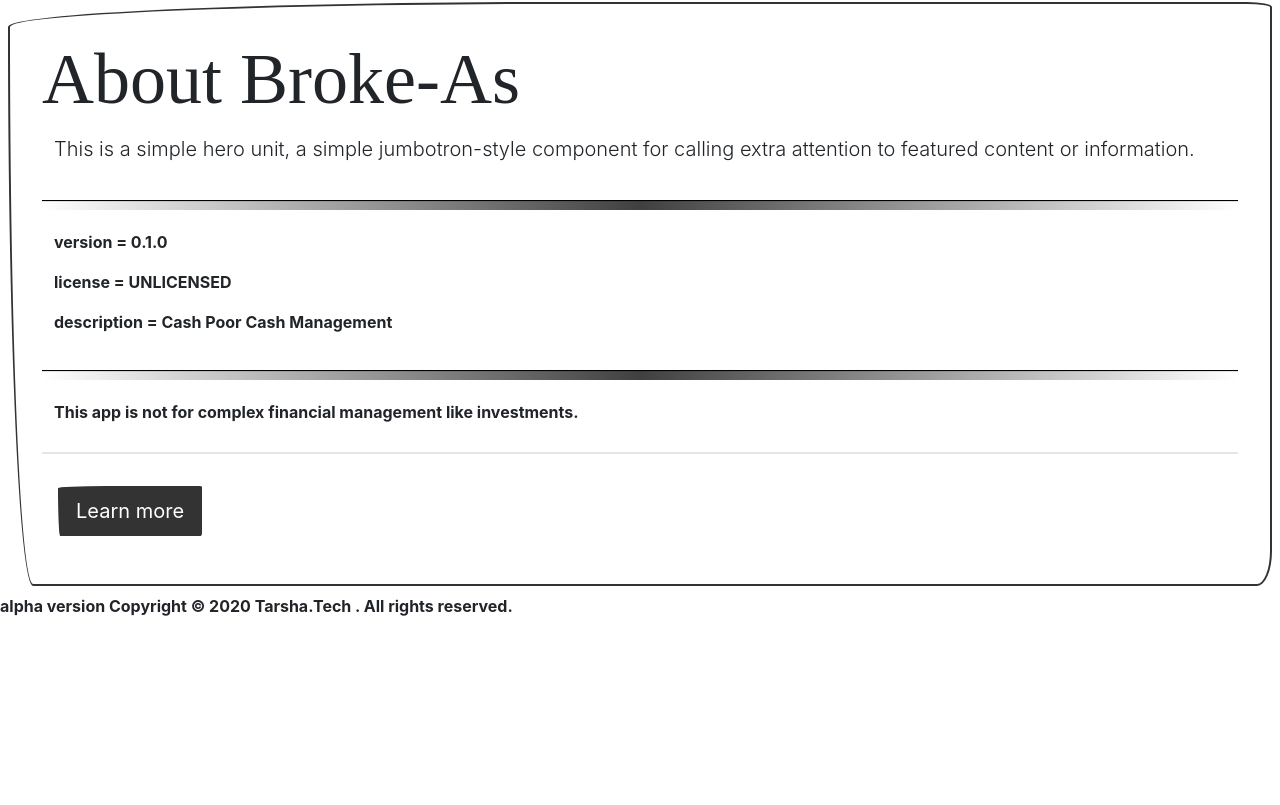
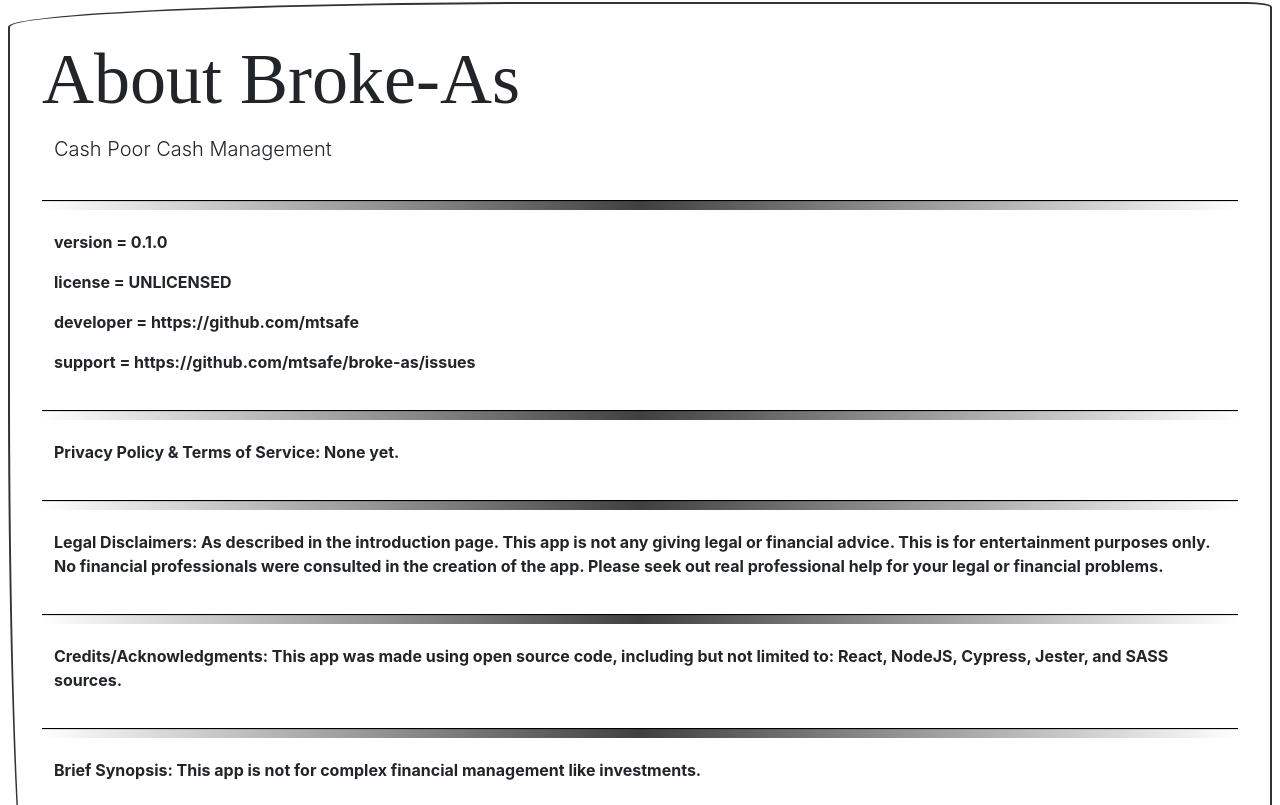
Before and after one commit to mtsafe/broke-as, a React (Create React App) app: page /about in a window 1280 px wide. Shown: the part 255-1060 px from the top of the page. Before the commit the page ends 873 px from the top, so only its background shows below. Built offline with nearby package versions, Linux system fonts and the light colour scheme; a web font is replaced by a local one.

Commit message:
Update about-page.component.jsx
Added new content to the page.

```diff
--- a/src/pages/about-page/about-page.component.jsx
+++ b/src/pages/about-page/about-page.component.jsx
@@ -16,16 +16,37 @@ const AboutPage = props => (
     <main>
       <Jumbotron
         title="About Broke-As"
-        lead="This is a simple hero unit, a simple jumbotron-style component for calling extra attention to featured content or information."
+        lead={packageInfo.description}
         content={[
           <React.Fragment>
             <p>version = {packageInfo.version}</p>
             <p>license = {packageInfo.license}</p>
-            <p>description = {packageInfo.description}</p>
+            <p>developer = https://github.com/mtsafe</p>
+            <p>support = {packageInfo.bugs.url}</p>
+          </React.Fragment>,
+          <React.Fragment>
+            <p>Privacy Policy & Terms of Service: None yet.</p>
           </React.Fragment>,
           <React.Fragment>
             <p>
-              This app is not for complex financial management like investments.
+              Legal Disclaimers: As described in the introduction page. This app
+              is not any giving legal or financial advice. This is for
+              entertainment purposes only. No financial professionals were
+              consulted in the creation of the app. Please seek out real
+              professional help for your legal or financial problems.
+            </p>
+          </React.Fragment>,
+          <React.Fragment>
+            <p>
+              Credits/Acknowledgments: This app was made using open source code,
+              including but not limited to: React, NodeJS, Cypress, Jester, and
+              SASS sources.
+            </p>
+          </React.Fragment>,
+          <React.Fragment>
+            <p>
+              Brief Synopsis: This app is not for complex financial management
+              like investments.
             </p>
           </React.Fragment>,
         ]}
```
